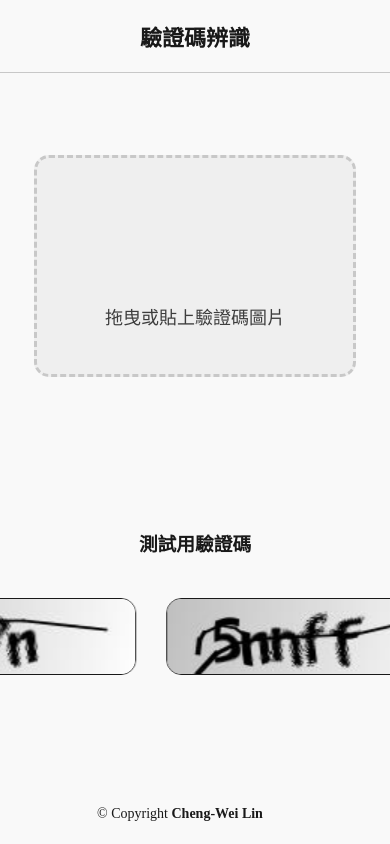
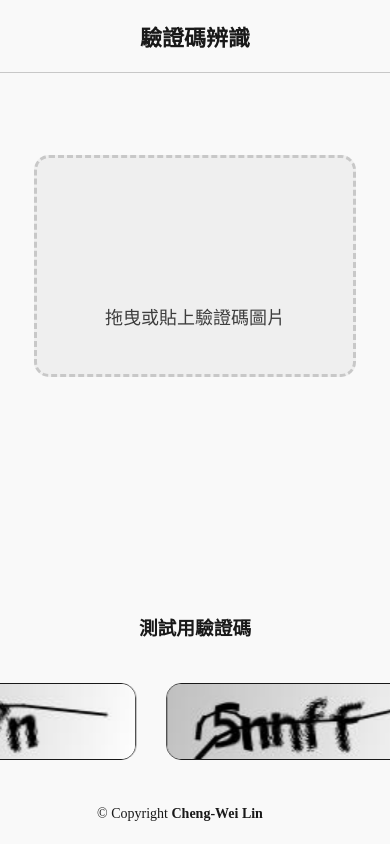
Before and after one commit to Lcwei-0708/Captcha_Detect, a Vue app: page / in a window 390 px wide. Built offline with nearby package versions, Linux system fonts and the light colour scheme; some icons are missing.

Commit message:
2024/10/19

```diff
--- a/src/components/captcha_detect.vue
+++ b/src/components/captcha_detect.vue
@@ -491,5 +491,9 @@ h3 {
     .img-container {
         flex-direction: column;
     }
+
+    .test-container {
+        bottom: 10%;
+    }
 }
 </style>
```
